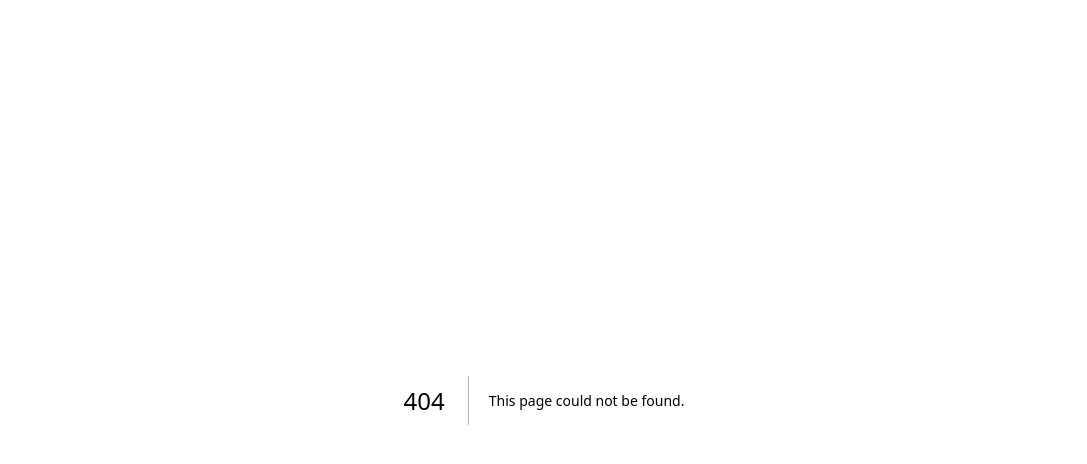
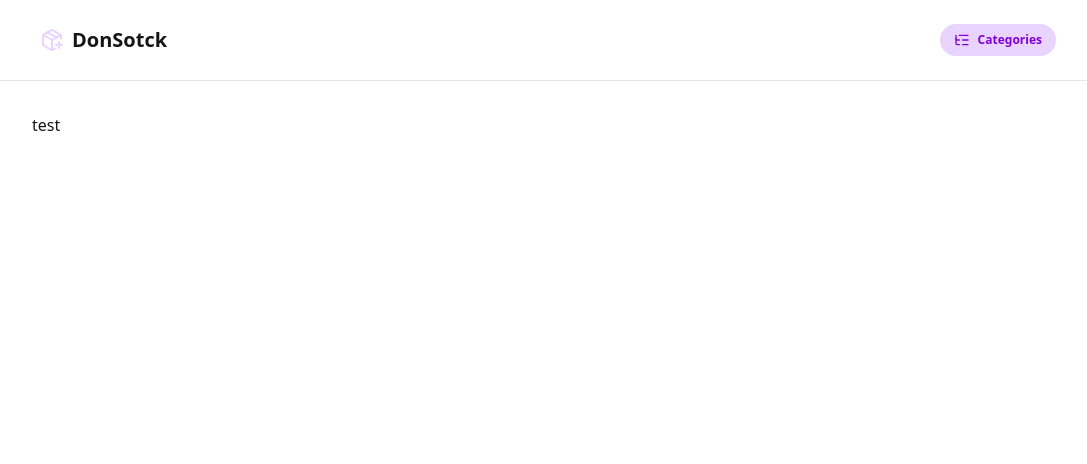
Before and after one commit to bmappa1342/Gestion-stock-don, a Next.js app: page /categories in a window 1280 px wide. Before the commit this address had no page. Shown: the top 464 px of the page, without its empty margins (96-1183 px from the left). Built offline with nearby package versions, Linux system fonts and the light colour scheme.

Commit message:
mise en place du menu navbar

```diff
--- /dev/null
+++ b/app/categories/page.tsx
@@ -0,0 +1,17 @@
+"use client"
+import React from 'react'
+import Wrapper from '../components/Wrapper'
+
+
+
+const page = () => {
+  return (
+    <Wrapper>
+
+        test
+
+    </Wrapper>
+  )
+}
+
+export default page
--- /dev/null
+++ b/app/components/NavBar.tsx
@@ -0,0 +1,67 @@
+import { Icon, ListTree, Menu, PackagePlus, X } from 'lucide-react'
+import Link from 'next/link'
+import { usePathname } from 'next/navigation'
+import React, { useState } from 'react'
+
+const NavBar = () => {
+
+    const pathname = usePathname()
+    const [menuOpens, setMenuOpens] = useState(false)
+
+    const navLink = [
+        {href: "/categories" , label: "Categories", icon: ListTree}
+    ]
+    const renderLink = (baseClass : string) =>(
+        <>
+        {navLink.map(({href, label, icon: Icon}) =>{
+            const isActive = pathname === href
+            const activeClass = isActive ? 'btn-primary' : 'btn-ghost'
+            return(
+                <Link
+                href={href}
+                key={href}
+                className={`${baseClass} ${activeClass} btn-sm flex gap-2 items-center`}
+                >
+                <Icon className='w-4 h-4'></Icon>
+                {label}
+                </Link>
+            )
+
+        })}
+        </>
+    )
+  return (
+    <div className='border-b border-base-300 px-5 md:px-[10%] py-5 relative'>
+        <div className='flex justify-between items-center'>
+        <div className='flex items-center'>
+            <div className='p-2'>
+                <PackagePlus className='w-6 h-6 text-primary'></PackagePlus>
+
+            </div>
+            <span className='font-bold text-xl'>
+                DonSotck
+            </span>
+
+        </div>
+        <button className='btn w-fit sm:hidden btn-sm' onClick={()=>setMenuOpens(!menuOpens)}>
+            <Menu className='w-4 h-4'></Menu>
+        </button>
+        <div className='hidden space-x-2 sm:flex items-center'>
+            {renderLink("btn")}
+        </div>
+        </div>
+
+        <div className={`absolute top-0 w-full bg-base-100 h-screen flex-col gap-2 p-4 transition-all duration-300 sm:hidden
+            z-50 ${menuOpens? "left-0": "-left-full"}`}>
+                <div className='flex justify-between'>
+                 <button className='btn w-fit sm:hidden btn-sm' onClick={()=>setMenuOpens(!menuOpens)}>
+                 <X className='w-4 h-4'></X>
+                </button>
+                </div>
+ {renderLink("btn")}
+        </div>
+       </div>
+  )
+}
+
+export default NavBar
--- a/app/components/Wrapper.tsx
+++ b/app/components/Wrapper.tsx
@@ -1,5 +1,6 @@
 import React from 'react'
 import { ToastContainer } from 'react-toastify'
+import NavBar from './NavBar'
 
 type WrapperPros = {
     children : React.ReactNode
@@ -9,7 +10,7 @@ const Wrapper = ({children} : WrapperPros) => {
   return (
     <div>
 
-       {/*<NavBar />*/}
+       <NavBar />
        <ToastContainer position='top-center'  autoClose={10000} hideProgressBar={false} newestOnTop={false}
        closeOnClick draggable pauseOnHover/>
        <div className='px-5 md:px-[10%] mt-8 mb-10'>
--- a/app/page.tsx
+++ b/app/page.tsx
@@ -1,7 +1,9 @@
+"use client"
 import Image from "next/image";
+import Wrapper from "./components/Wrapper";
 
 export default function Home() {
   return (
-    <div> <button className="btn btn-circle">test</button></div>
+    <Wrapper> <button className="btn btn-circle">test</button></Wrapper>
   );
 }
--- a/package.json
+++ b/package.json
@@ -9,6 +9,7 @@
     "lint": "eslint"
   },
   "dependencies": {
+    "lucide-react": "^1.24.0",
     "next": "16.2.10",
     "react": "19.2.4",
     "react-dom": "19.2.4",
```
Also changed, not shown: 1 other file (tests, documents, lock files or other folders).
